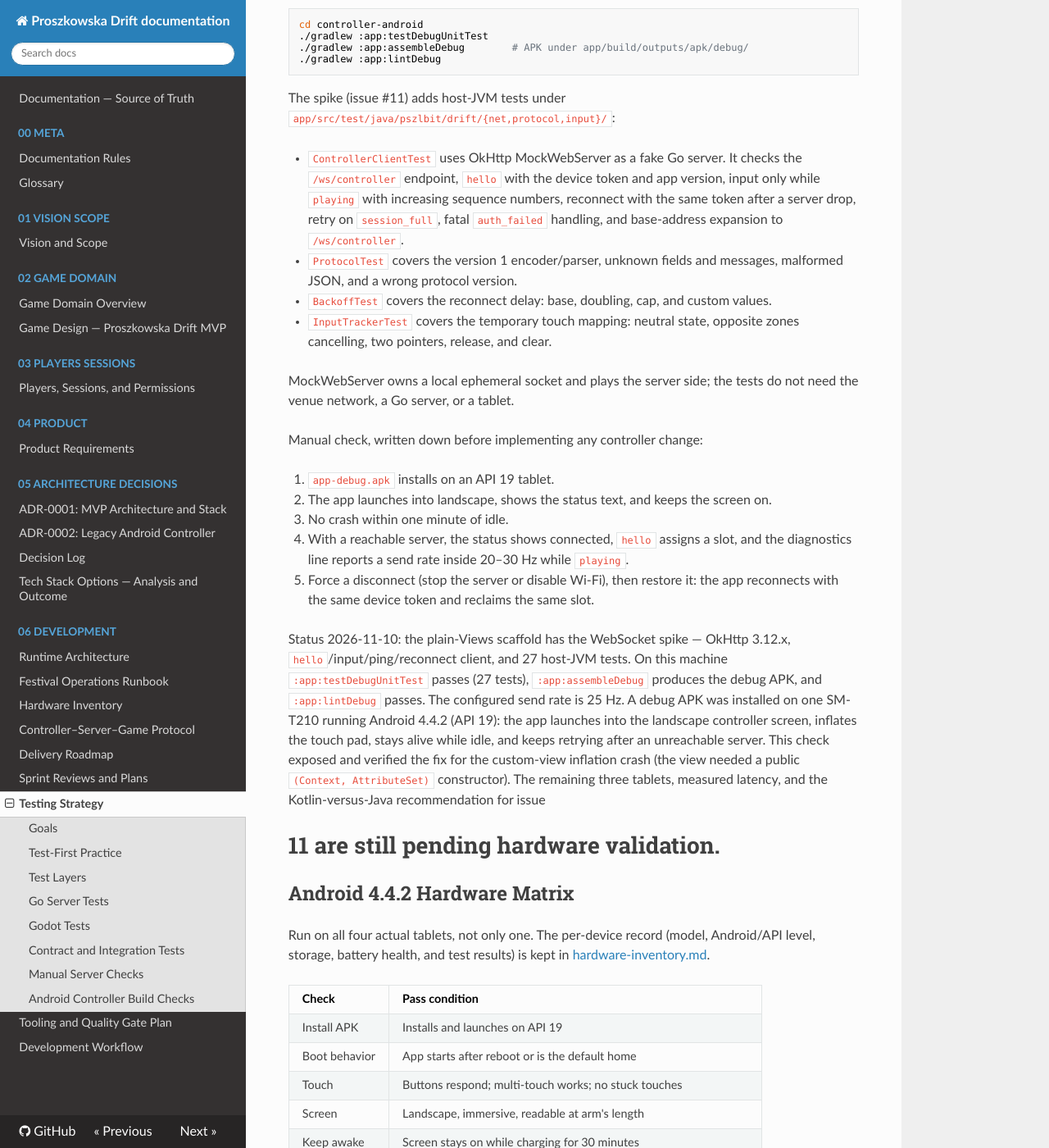
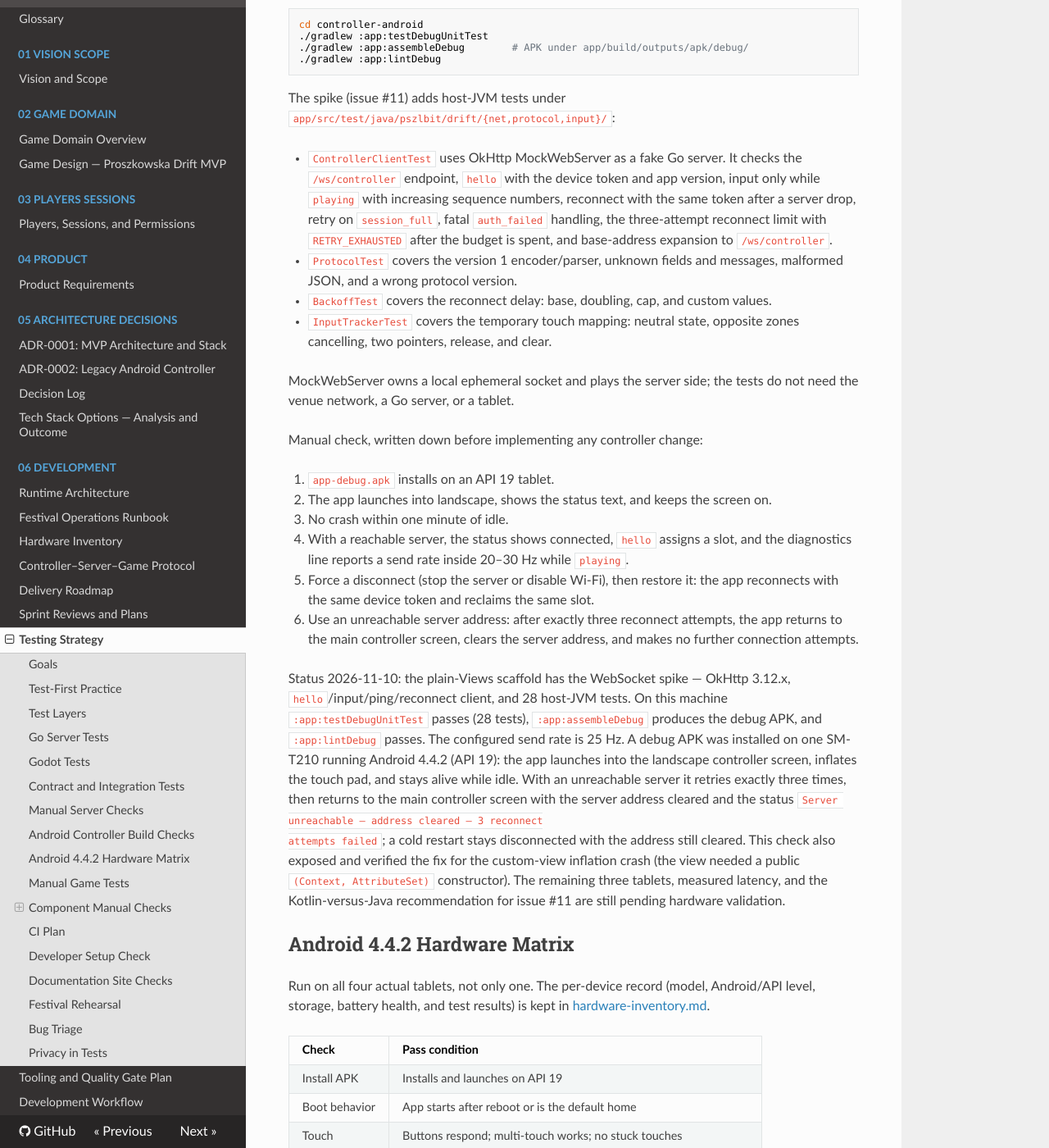
Before and after one commit to PSZLBit/ProszkowskaDrift, an MkDocs documentation site: the page built from documentation/06-development/testing.md, in a window 1280 px wide and 1400 px high, scrolled down 4314 px. Shown: the whole window at 82% size. Built offline with MkDocs 1.6.1, drawn with Linux system fonts in a browser that asks for light colours; nearby versions of some CDN libraries.

Commit message:
fix(controller): bound reconnect attempts and clear address

```diff
--- a/documentation/06-development/testing.md
+++ b/documentation/06-development/testing.md
@@ -205,7 +205,9 @@
   checks the `/ws/controller` endpoint, `hello` with the device token and app
   version, input only while `playing` with increasing sequence numbers,
   reconnect with the same token after a server drop, retry on `session_full`,
-  fatal `auth_failed` handling, and base-address expansion to `/ws/controller`.
+  fatal `auth_failed` handling, the three-attempt reconnect limit with
+  `RETRY_EXHAUSTED` after the budget is spent, and base-address expansion to
+  `/ws/controller`.
 - `ProtocolTest` covers the version 1 encoder/parser, unknown fields and
   messages, malformed JSON, and a wrong protocol version.
 - `BackoffTest` covers the reconnect delay: base, doubling, cap, and custom
@@ -227,18 +229,25 @@
    `playing`.
 5. Force a disconnect (stop the server or disable Wi-Fi), then restore it: the
    app reconnects with the same device token and reclaims the same slot.
+6. Use an unreachable server address: after exactly three reconnect attempts,
+   the app returns to the main controller screen, clears the server address,
+   and makes no further connection attempts.
 
 Status 2026-11-10: the plain-Views scaffold has the WebSocket spike — OkHttp
-3.12.x, `hello`/input/ping/reconnect client, and 27 host-JVM tests. On this
-machine `:app:testDebugUnitTest` passes (27 tests), `:app:assembleDebug`
+3.12.x, `hello`/input/ping/reconnect client, and 28 host-JVM tests. On this
+machine `:app:testDebugUnitTest` passes (28 tests), `:app:assembleDebug`
 produces the debug APK, and `:app:lintDebug` passes. The configured send rate is
 25 Hz. A debug APK was installed on one SM-T210 running Android 4.4.2 (API 19):
 the app launches into the landscape controller screen, inflates the touch pad,
-stays alive while idle, and keeps retrying after an unreachable server. This
-check exposed and verified the fix for the custom-view inflation crash (the view
-needed a public `(Context, AttributeSet)` constructor). The remaining three
-tablets, measured latency, and the Kotlin-versus-Java recommendation for issue
-#11 are still pending hardware validation.
+and stays alive while idle. With an unreachable server it retries exactly three
+times, then returns to the main controller screen with the server address
+cleared and the status `Server unreachable — address cleared — 3 reconnect
+attempts failed`; a cold restart stays disconnected with the address still
+cleared. This check also exposed and verified the fix for the custom-view
+inflation crash (the view needed a public `(Context, AttributeSet)`
+constructor). The remaining three tablets, measured latency, and the
+Kotlin-versus-Java recommendation for issue #11 are still pending hardware
+validation.
 
 ## Android 4.4.2 Hardware Matrix
 
```
Also changed, not shown: documentation/05-architecture-decisions/decision-log.md (+2 -1 lines), documentation/06-development/architecture.md (+8 -6 lines), documentation/06-development/protocol.md (+7 -1 lines), 4 other files.
